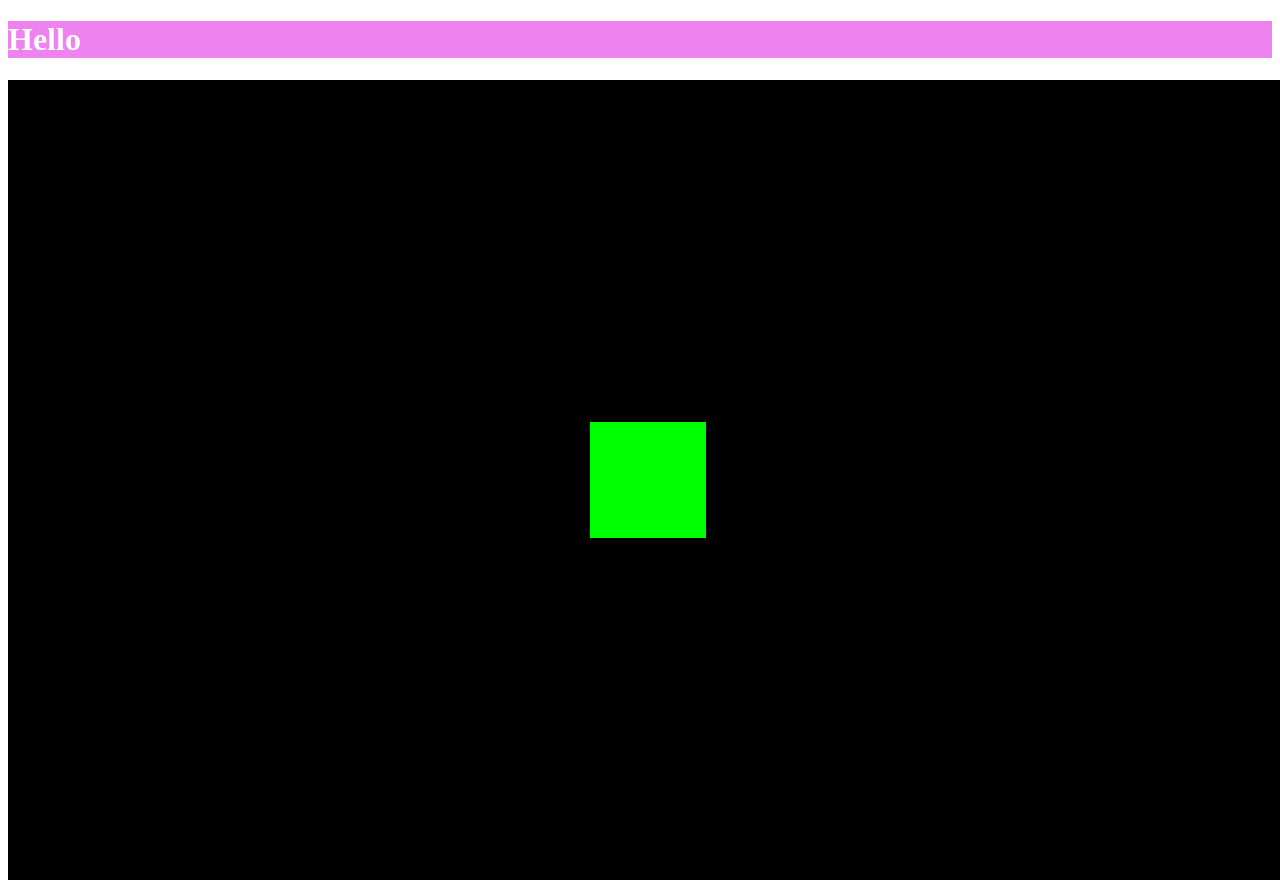
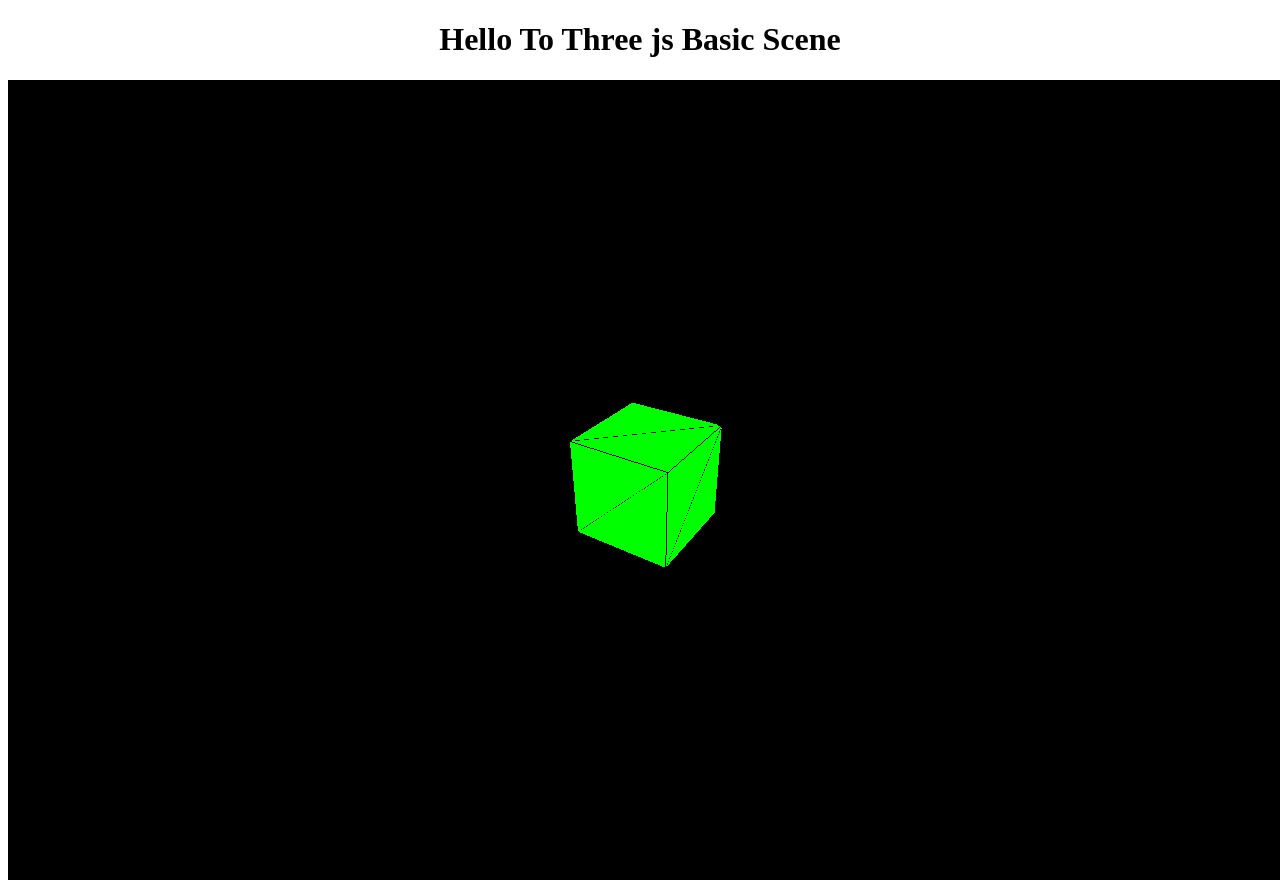
Before and after one commit to umurcg/web3d-api, a website built with Parcel: page index.html in a window 1280 px wide. Built offline with nearby package versions, Linux system fonts and the light colour scheme.

Commit message:
fixed package.json for windows

```diff
--- a/index.css
+++ b/index.css
@@ -1,4 +1,4 @@
 h1 {
-  background-color: violet;
-  color: white;
+  color: black;
+  text-align: center;
 }
--- a/index.html
+++ b/index.html
@@ -5,7 +5,7 @@
   <meta charset="UTF-8" />
 </head>
 <body>
-  <h1>Hello</h1>
+  <h1>Hello To Three js Basic Scene</h1>
   <div id="canvas"></div>
   <script src="./index.js"></script>
 </body>
--- a/index.js
+++ b/index.js
@@ -2,26 +2,38 @@ import './index.css'
 
 import * as THREE from 'three'
 
-console.log(THREE)
+//Create Scene
 var scene = new THREE.Scene();
 
+//Create Camera
 var camera = new THREE.PerspectiveCamera(75, window.innerWidth / window.innerHeight, 0.1, 1000);
 
+//Create renderer and add it to canvas dom element
 var renderer = new THREE.WebGLRenderer();
 renderer.setSize(window.innerWidth, window.innerHeight);
 const el = document.getElementById("canvas");
 el.innerHTML = '';
 el.appendChild(renderer.domElement);
 
-var geometry = new THREE.BoxGeometry(1, 1, 1);
-var material = new THREE.MeshBasicMaterial({ color: 0x00ff00 });
-var cube = new THREE.Mesh(geometry, material);
+var cubeGeometry=new THREE.BoxGeometry(1, 1, 1);
+
+//Create example cube
+var cube = new THREE.Mesh(cubeGeometry, new THREE.MeshBasicMaterial({ color: 0x00ff00 }));
+var cubeWireframe = new THREE.Mesh(cubeGeometry, new THREE.MeshBasicMaterial({ color: 0x000000,wireframe:true }));
+cube.add(cubeWireframe);
+
 scene.add(cube);
 
 camera.position.z = 5;
 
+const RotationSpeed=0.05;
+
 function animate() {
 	requestAnimationFrame(animate);
+
+	cube.rotation.x += RotationSpeed;
+	cube.rotation.y += RotationSpeed;
+
 	renderer.render(scene, camera);
 }
 animate();
--- a/package.json
+++ b/package.json
@@ -4,9 +4,9 @@
   "description": "",
   "main": "index.js",
   "scripts": {
-    "dev": "./node_modules/parcel-bundler/bin/cli.js index.html",
-    "build": "./node_modules/parcel-bundler/bin/cli.js build index.html",
-    "watch": "./node_modules/parcel-bundler/bin/cli.js watch index.html",
+    "dev": "node_modules/parcel-bundler/bin/cli.js index.html",
+    "build": "node_modules/parcel-bundler/bin/cli.js build index.html",
+     "watch": "node_modules/parcel-bundler/bin/cli.js watch index.html",
     "test": "echo \"Error: no test specified\" && exit 1"
   },
   "devDependencies": {
```
Also changed, not shown: README.md, babelrc.json (renamed from .babelrc), 1 other file.
